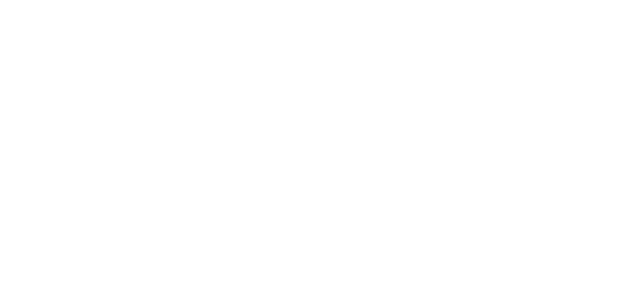
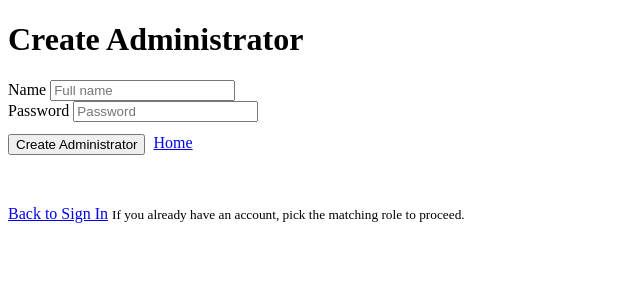
Before and after one commit to Boren168-g/Daa_Management_System, a Flask app: page /create_admin in a window 1280 px wide. Before the commit the part shown is empty. Shown: the top 300 px of the page, without its empty margins (0-640 px from the left). Run offline with Flask 3, Linux system fonts and the light colour scheme.

Commit message:
Create admin sign-in page with form and messages

```diff
--- a/templates/sign in/create_admin.html
+++ b/templates/sign in/create_admin.html
@@ -0,0 +1,53 @@
+<!-- ...existing code... -->
+<!doctype html>
+<html lang="en">
+<head>
+  <meta charset="utf-8" />
+  <title>Create Administrator — DAA Management System</title>
+  <meta name="viewport" content="width=device-width,initial-scale=1" />
+  <link rel="stylesheet" href="{{ url_for('static', filename='style.css') }}">
+</head>
+<body>
+  <div class="panel1" aria-label="Actions">
+  <main class="login-wrap" role="main">
+    <header class="login-header">
+      <h1 class="brand1">Create Administrator</h1>
+    </header>
+
+    <section class="login-body">
+      {% with messages = get_flashed_messages(with_categories=true) %}
+        {% if messages %}
+          <ul class="flashes" aria-live="polite">
+            {% for cat, msg in messages %}
+              <li class="{{ cat }}">{{ msg }}</li>
+            {% endfor %}
+          </ul>
+        {% endif %}
+      {% endwith %}
+
+      <form method="post" action="{{ url_for('signup') }}?role=administrator" id="createAdmin" novalidate>
+        <div class="field">
+          <label for="admin_sname">Name</label>
+          <input id="admin_sname" name="name" class="input" type="text" placeholder="Full name" required>
+        </div>
+
+        <div class="field">
+          <label for="admin_spass">Password</label>
+          <input id="admin_spass" name="password" class="input" type="password" placeholder="Password" required>
+        </div>
+
+        <div style="margin-top:12px;display:flex;gap:8px">
+          <button class="btn btn-primary" type="submit">Create Administrator</button>
+          <a class="btn btn-ghost" href="{{ url_for('index') }}">Home</a>
+        </div>
+      </form>
+    </section>
+  </main>
+  <div class="cta" aria-label="Actions">
+      <div style="margin-top:50px"></div>
+      <a class="btn btn-ghost" href="{{ url_for('administrators_page') }}">Back to Sign In</a>
+      <small style="margin-top:8px">If you already have an account, pick the matching role to proceed.</small>
+  </div>
+  </div>
+</body>
+</html>
```
